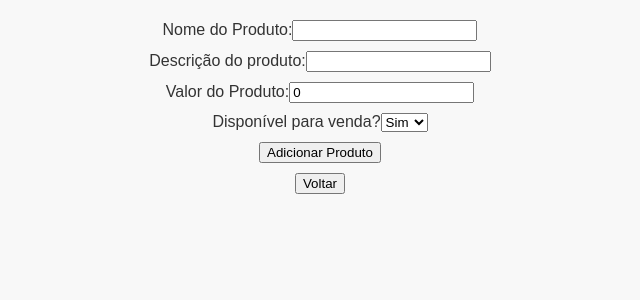
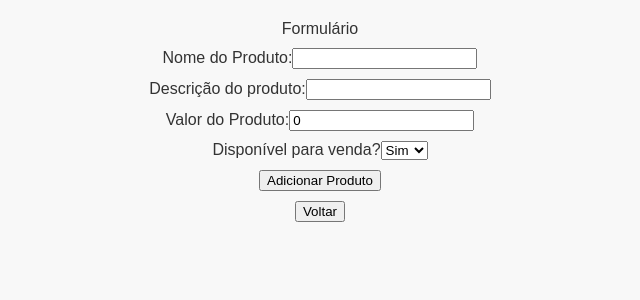
Before and after one commit to Androthorn/Form-Lista-React, a React (Create React App) app: page /addProduto in a window 1280 px wide. Shown: the top 300 px of the page, without its empty margins (320-960 px from the left). Built offline with nearby package versions, Linux system fonts and the light colour scheme.

Commit message:
add validacoes, add header

```diff
--- a/src/components/ProdutoForm.js
+++ b/src/components/ProdutoForm.js
@@ -8,29 +8,41 @@ function ProdutoForm() {
   const [descricao, setDescricao] = useState('')
   const [valor, setValor] = useState(0)
   const [disponivelVenda, setDisponivelVenda] = useState('sim')
-  const [erroValidacao, setErroValidacao] = useState(null)
+  const [erroValidacao, setErroValidacao] = useState({})
 
   const handleSubmit = e => {
     e.preventDefault()
+    const erros = {}
     if (nome === '') {
-      return setErroValidacao({ nome: 'Campo obrigatório' })
+      erros.nome = 'Campo obrigatório'
     }
+    if (descricao === '') {
+      erros.descricao = 'Campo obrigatório'
+    }
+    if (valor <= 0) {
+      erros.valor = 'O valor deve ser maior que zero'
+    }
+    if (Object.keys(erros).length > 0) {
+      return setErroValidacao(erros)
+    }
+
     addProduto({ nome, descricao, valor: parseFloat(valor), disponivelVenda })
     navigate('/')
   }
 
   return (
     <form onSubmit={handleSubmit}>
+      <header>Formulário</header>
       <label>
         Nome do Produto:
         <input
           type="text"
           value={nome}
           onChange={e => setNome(e.target.value)}
-          className={erroValidacao?.nome ? 'input-error' : ''}
+          className={erroValidacao.nome ? 'input-error' : ''}
         />
       </label>
-      {erroValidacao?.nome && (
+      {erroValidacao.nome && (
         <span className="input-error-message">{erroValidacao.nome}</span>
       )}
       <label>
@@ -39,16 +51,24 @@ function ProdutoForm() {
           type="text"
           value={descricao}
           onChange={e => setDescricao(e.target.value)}
+          className={erroValidacao.descricao ? 'input-error' : ''}
         />
       </label>
+      {erroValidacao.descricao && (
+        <span className="input-error-message">{erroValidacao.descricao}</span>
+      )}
       <label>
         Valor do Produto:
         <input
           type="number"
           value={valor}
           onChange={e => setValor(e.target.value)}
+          className={erroValidacao.valor ? 'input-error' : ''}
         />
       </label>
+      {erroValidacao.valor && (
+        <span className="input-error-message">{erroValidacao.valor}</span>
+      )}
       <label>
         Disponível para venda?
         <select
```
